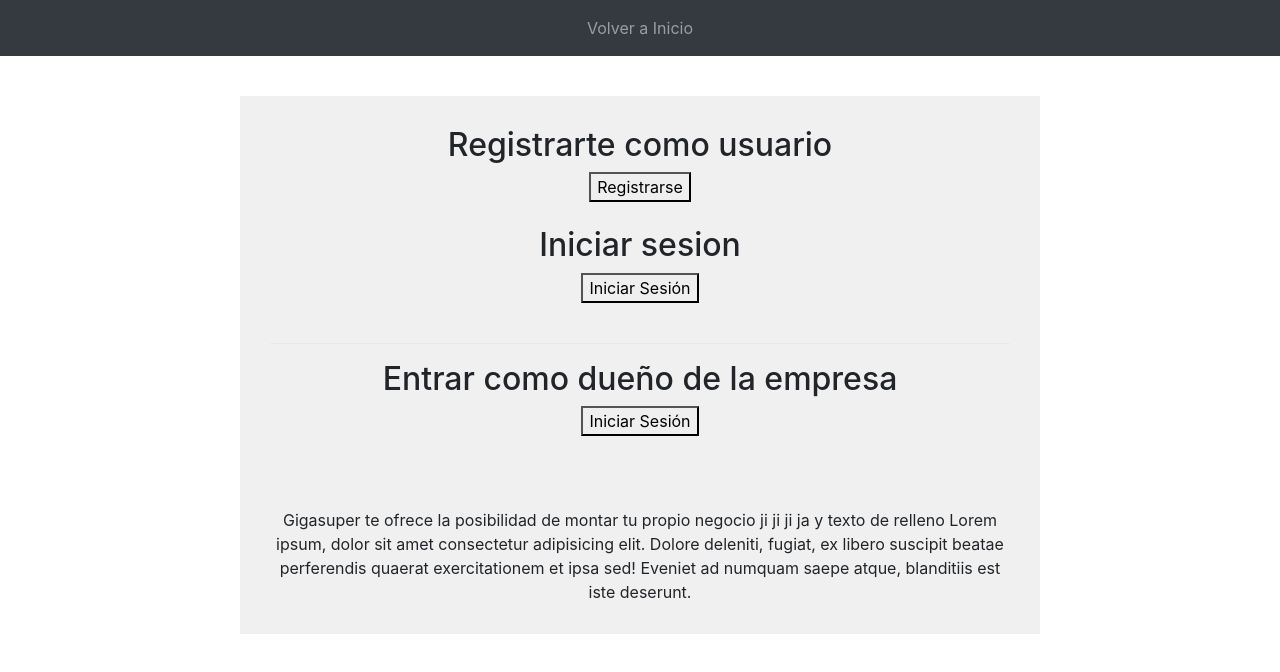
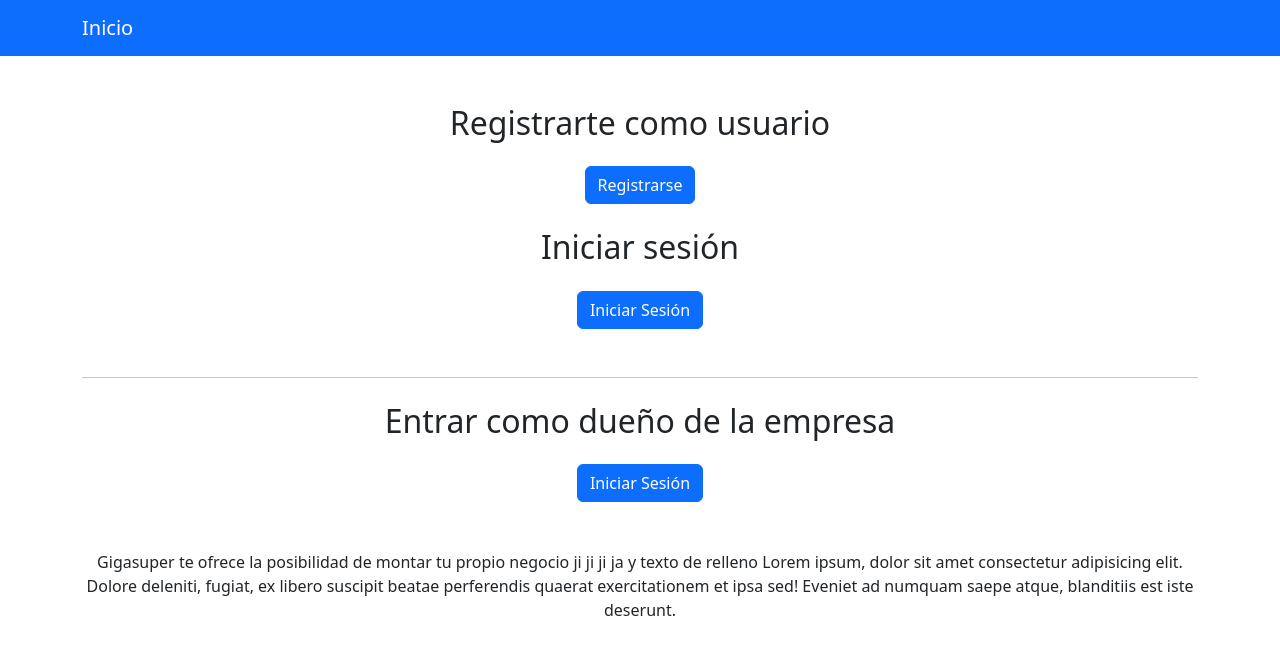
Before and after one commit to GigaSuper-Web2/I-Proyecto-front, a React (Create React App) app: page /PaginaInicio in a window 1280 px wide. Shown: the top 672 px of the page. Built offline with nearby package versions, Linux system fonts and the light colour scheme; a small style sheet from the web is missing.

Commit message:
detallitos front

```diff
--- a/src/components/LoginEmpresa.tsx
+++ b/src/components/LoginEmpresa.tsx
@@ -51,24 +51,39 @@
   };
 
   return (
-    <div>
-      <h2>Login Empresa</h2>
+    <div className="d-flex justify-content-center align-items-center" style={{ minHeight: '100vh' }}>
+      <div className="card p-4" style={{ maxWidth: '400px', width: '100%' }}>
+        <h2 className="text-center mb-4">Login Empresa</h2>
         <form onSubmit={handleSubmit}>
-        <div>
+          <div className="form-group">
             <label htmlFor="email">Email:</label>
-          <input type="email" id="email" value={email} onChange={(e) => setEmail(e.target.value)} required />
+            <input
+              type="email"
+              id="email"
+              className="form-control"
+              value={email}
+              onChange={(e) => setEmail(e.target.value)}
+              required
+            />
           </div>
-        <div>
+          <div className="form-group">
             <label htmlFor="passwd">Contraseña:</label>
-          <input type="password" id="passwd" value={passwd} onChange={(e) => setPasswd(e.target.value)} required />
+            <input
+              type="password"
+              id="passwd"
+              className="form-control"
+              value={passwd}
+              onChange={(e) => setPasswd(e.target.value)}
+              required
+            />
           </div>
-        <button type="submit">Iniciar Sesión</button>
+          <button type="submit" className="btn btn-primary btn-block">Iniciar Sesión</button>
         </form>
         <br />
         {message && <p style={{ color: 'green' }}>{message}</p>}
         {error && <p style={{ color: 'red' }}>{error}</p>}
         <br />
-
+      </div>
     </div>
   );
 };
--- a/src/components/LoginUsuario.tsx
+++ b/src/components/LoginUsuario.tsx
@@ -26,28 +26,35 @@
     };
 
     return (
-        <div>
+        <div className="d-flex justify-content-center align-items-center" style={{ minHeight: '100vh' }}>
+            <div className="card p-4" style={{ maxWidth: '400px', width: '100%' }}>
+                <h2 className="text-center mb-4">Iniciar Sesión</h2>
                 <form onSubmit={verificar}>
-                <div>
+                    <div className="form-group">
                         <input
                             required
                             type="email"
                             placeholder="Correo"
+                            className="form-control"
                             value={correo}
                             onChange={(e) => setCorreo(e.target.value)}
+                            style={{ marginBottom: '15px' }}
                         />
                     </div>
-                <div>
+                    <div className="form-group">
                         <input
                             required
                             type="password"
                             placeholder="Contraseña"
+                            className="form-control"
                             value={pass}
                             onChange={(e) => setPassword(e.target.value)}
+                            style={{ marginBottom: '15px' }}
                         />
                     </div>
-                <button type="submit">Iniciar Sesion</button>
+                    <button type="submit" className="btn btn-primary btn-block">Iniciar Sesión</button>
                 </form>
+            </div>
         </div>
     );
 };
--- a/src/components/Navbar.tsx
+++ b/src/components/Navbar.tsx
@@ -1,16 +1,16 @@
 import React from 'react';
-import {Link} from 'react-router-dom';
+import { Link } from 'react-router-dom';
+import 'bootstrap/dist/css/bootstrap.min.css';
 
-const Navbar =  () => {
+const Navbar = () => {
     return (
-        <nav className="navbar navbar-expand-lg navbar-dark bg-dark">
-            <div className="collapse navbar-collapse" id="nvbarNavAltMarkup">
-                <ul className="navbar-nav m-auto">
-                    <li className="nav-item">
-                        <Link to="/" className="nav-link">Volver a Inicio</Link>
-                    </li>
+        <nav className="navbar navbar-expand-lg navbar-dark bg-primary">
+            <div className="container">
+                <Link className="navbar-brand" to="/">Inicio</Link>
+                <button className="navbar-toggler" type="button" data-toggle="collapse" data-target="#navbarNav" aria-controls="navbarNav" aria-expanded="false" aria-label="Toggle navigation">
+                    <span className="navbar-toggler-icon"></span>
+                </button>
 
-                </ul>
             </div>
         </nav>
     );
--- a/src/components/PaginaInicio.tsx
+++ b/src/components/PaginaInicio.tsx
@@ -1,50 +1,44 @@
-import React from 'react'
+import React from 'react';
 import { useNavigate } from 'react-router-dom';
+import 'bootstrap/dist/css/bootstrap.min.css';
 
 const PaginaInicio = () => {
-
   const navigate = useNavigate();
 
-    const Redirigir = (opcion : number) => {
-        switch(opcion){
-        case 1: //opcion de registrar usuario
+  const Redirigir = (opcion: number) => {
+    switch (opcion) {
+      case 1: // opción de registrar usuario
         navigate('/RegistroUsuario');
         break;
-        case 2: //opcion de login usuario
+      case 2: // opción de login usuario
         navigate('/LoginUsuario');
         break;
-        case 3: //opcion de iniciar seison como empresa
-            //navigate('/logueoempresa xddddddd');
+      case 3: // opción de iniciar sesión como empresa
+        navigate('/LoginEmpresa');
         break;
+    }
+  };
 
-        }//cierra switchcase
+  return (
+    <div className="container text-center mt-5">
+      <h2 className="mb-4">Registrarte como usuario</h2>
+      <button className="btn btn-primary mb-4" onClick={() => Redirigir(1)}>
+        Registrarse
+      </button>
+      <h2 className="mb-4">Iniciar sesión</h2>
+      <button className="btn btn-primary mb-4" onClick={() => Redirigir(2)}>
+        Iniciar Sesión
+      </button>
+      <hr className="my-4" />
+      <h2 className="mb-4">Entrar como dueño de la empresa</h2>
+      <button className="btn btn-primary mb-4" onClick={() => Redirigir(3)}>
+        Iniciar Sesión
+      </button>
+      <p className="mt-4">
+        Gigasuper te ofrece la posibilidad de montar tu propio negocio ji ji ji ja y texto de relleno Lorem ipsum, dolor sit amet consectetur adipisicing elit. Dolore deleniti, fugiat, ex libero suscipit beatae perferendis quaerat exercitationem et ipsa sed! Eveniet ad numquam saepe atque, blanditiis est iste deserunt.
+      </p>
+    </div>
+  );
+};
 
-    }//cierra funcion
-  return (
-    <div>
-        <div className='contenedor_paginaInicio'>
-
-        <h2>Registrarte como usuario</h2>
-        <button onClick={() => Redirigir(1)}> Registrarse </button>
-        <br />
-        <br />
-        <h2>Iniciar sesion</h2>
-        <button onClick={() => Redirigir(2)}> Iniciar Sesión </button>
-        <br />
-        <br />
-        <hr />
-        <h2>Entrar como dueño de la empresa</h2>
-        <button onClick={() => navigate('/LoginEmpresa')}> Iniciar Sesión</button>
-
-        <br />
-        <br />
-        <br />
-        <br />
-        Gigasuper te ofrece la posibilidad de montar tu propio negocio ji ji ji ja y texto de relleno Lorem ipsum, dolor sit amet consectetur adipisicing elit. Dolore deleniti, fugiat, ex libero suscipit beatae perferendis quaerat exercitationem et ipsa sed! Eveniet ad numquam saepe atque, blanditiis est iste deserunt.
-
-        </div>
-    </div>
-  )
-}
-
-export default PaginaInicio
+export default PaginaInicio;
```
Lines whose indentation alone changed are shown as unchanged.
